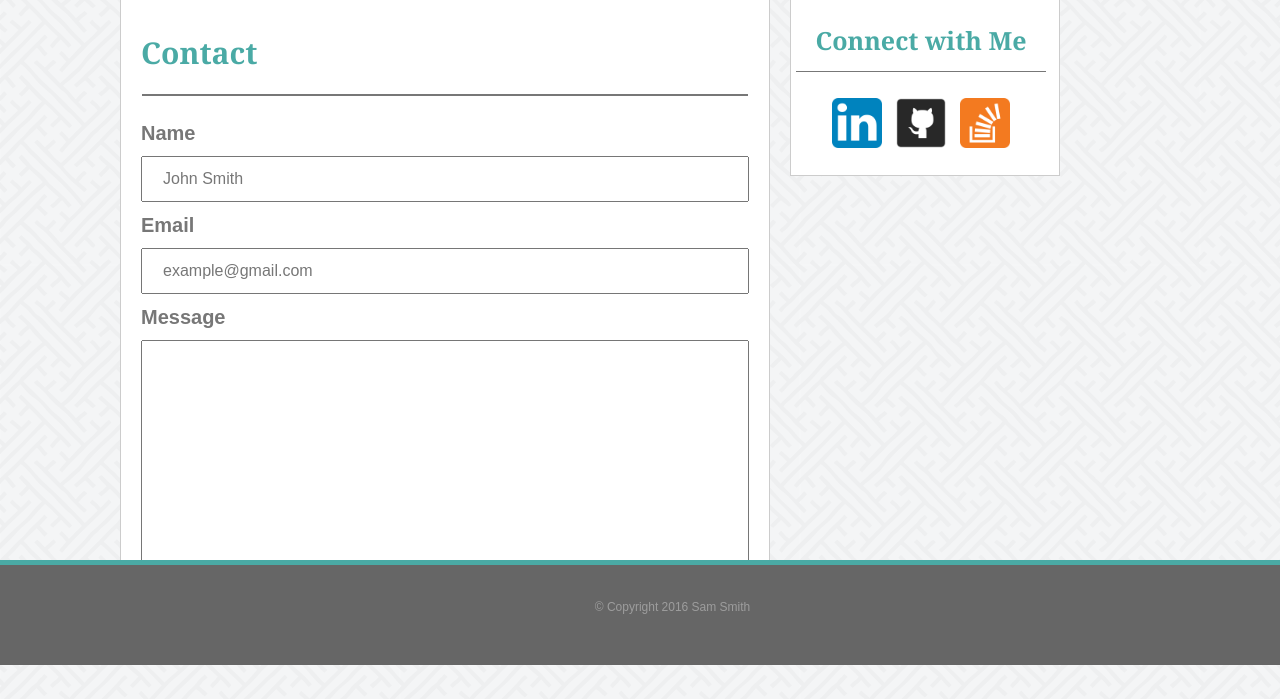
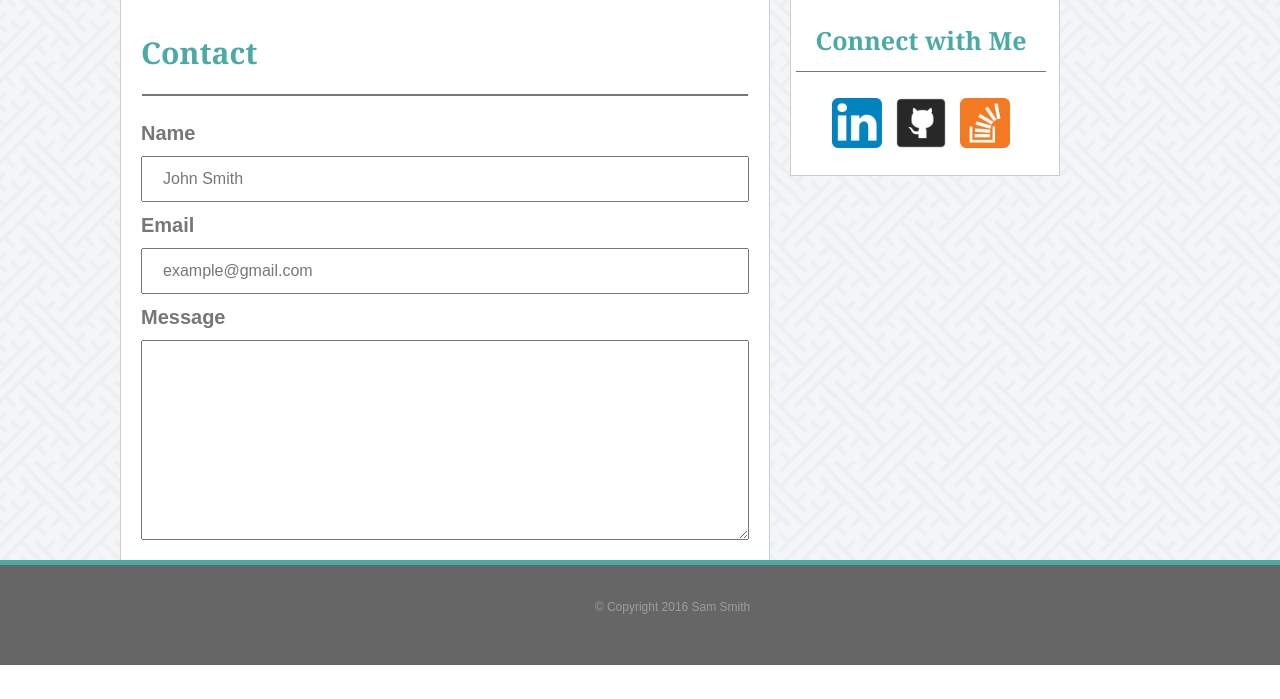
Before and after one commit to sbs863/Basic-Portfolio, a PHP site: page /contact.html in a window 1280 px wide; the page is wider, and only the part inside the window is pictured. Shown: the part 135-834 px from the top of that part. After the commit the page ends 800 px from the top of that part, so only its background shows below. Run offline with PHP 8.4, Linux system fonts and the light colour scheme.

Commit message:
final commit

```diff
--- a/assets/css/contact.css
+++ b/assets/css/contact.css
@@ -14,8 +14,18 @@ input[type=text] {
     color: #777777;
 }
 
-input.message {
-    padding-bottom: 200px;
+.message {
+	width: 100%;
+	height: 200px;
+    padding: 12px 20px;
+    margin: 8px 0;
+    box-sizing: border-box;
+    outline: none;
+    font-family: 'Arial', 'Helvetica Neue', Helvetica, sans-serif;
+    font-size: 16px;
+    color: #777777;
+}
+
 
 
 }
--- a/contact.html
+++ b/contact.html
@@ -44,7 +44,7 @@
 				Email
 				<input type="text" name="Email" title="example@gmail.com" value="example@gmail.com">
 				Message
-				<input class="message" type="text" name="Message">
+				<textarea class="message">  </textarea>
 
 				<button class="submit" type="button">Submit</button>
 
```
